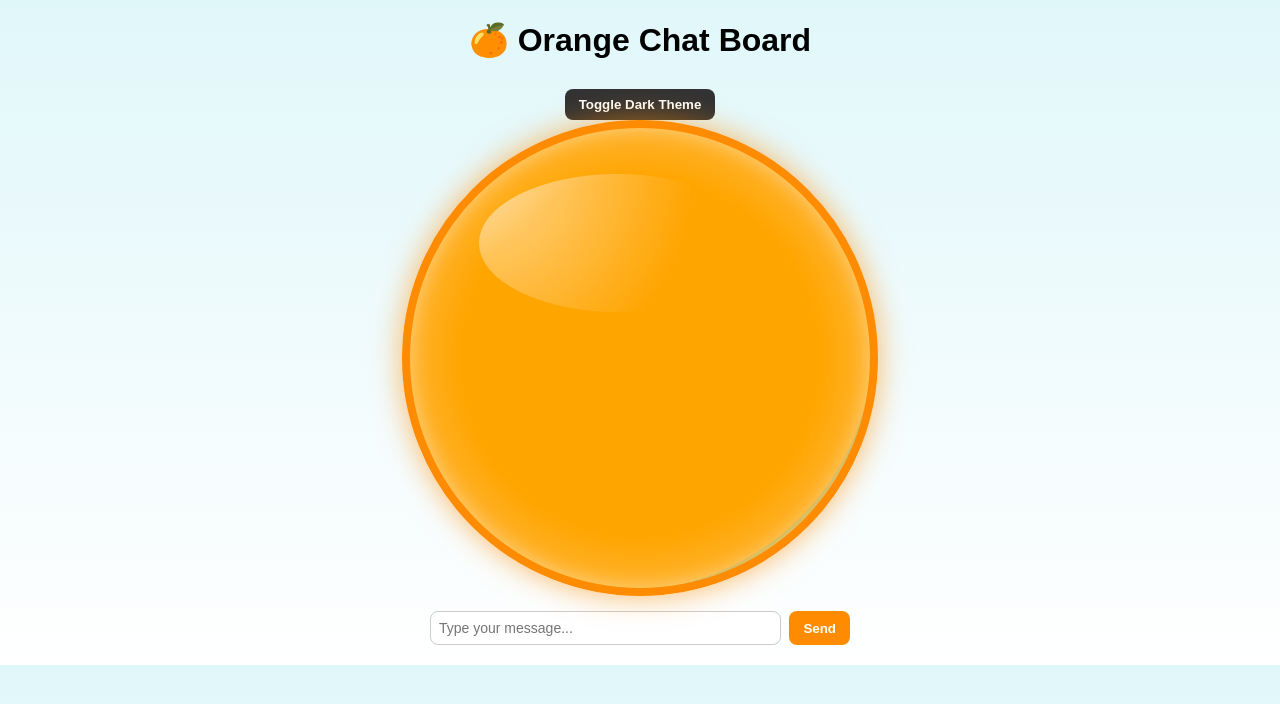
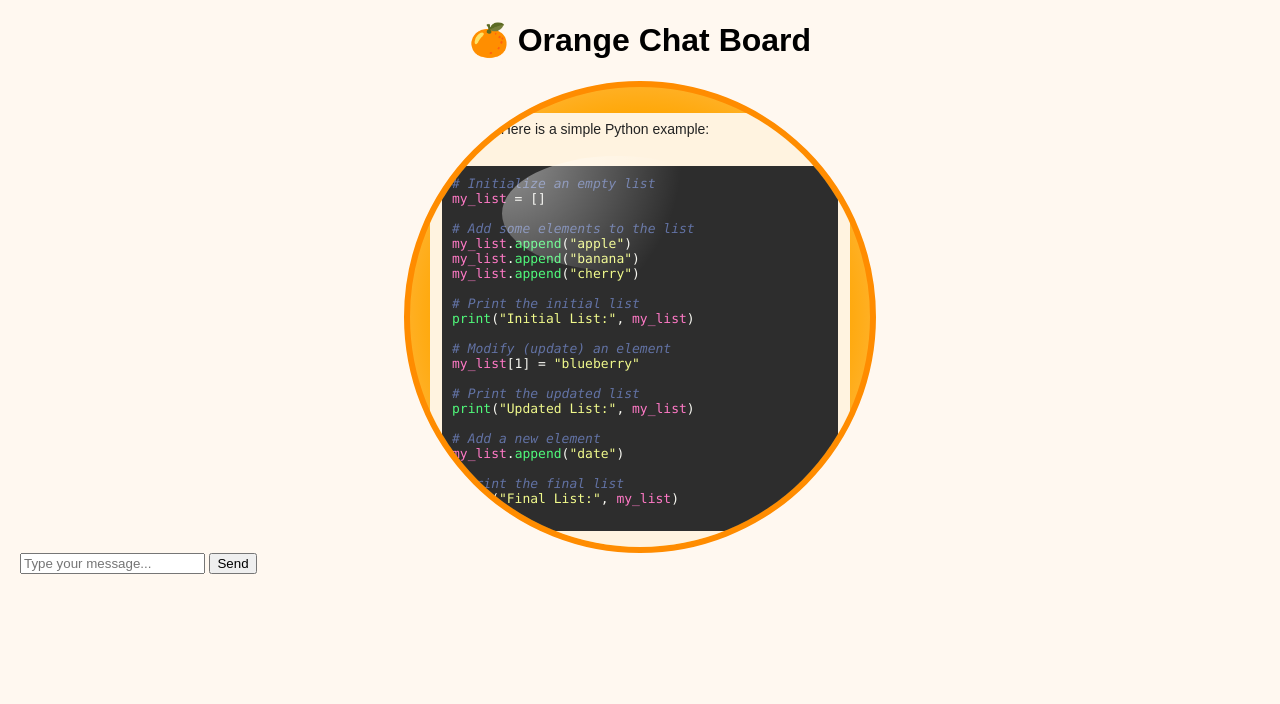
Before and after one commit to sunayanapamula-gif/chat-api, a Flask app: page / in a window 1280 px wide. Shown: the top 704 px of the page. Run offline with Flask 3, Linux system fonts and the light colour scheme.

Commit message:
Update index.html

```diff
--- a/templates/index.html
+++ b/templates/index.html
@@ -7,161 +7,131 @@
         body {
             font-family: Arial, sans-serif;
             margin: 20px;
-            background: linear-gradient(to bottom, #e0f7fa, #ffffff);
-            text-align: center;
-            transition: background 0.5s ease;
+            background: #fff8f0;
         }
-        h1 { margin-bottom: 15px; }
-
         #chat-box {
-            border: 8px solid #ff8c00;
+            border: 6px solid #ff8c00;
             border-radius: 50%;
-            background: radial-gradient(circle at center, #ffa500 55%, #ffcc80 100%);
-            width: 420px; height: 420px; margin: auto; padding: 20px;
-            overflow-y: auto; color: #333; position: relative;
-            box-shadow: 0 0 30px rgba(255,140,0,0.6), inset 0 0 20px rgba(255,255,255,0.4);
-            transition: background 0.5s ease, box-shadow 0.5s ease;
+            background: radial-gradient(circle at center, #ffa500 60%, #ffcc80 100%);
+            width: 420px;
+            height: 420px;
+            margin: auto;
+            padding: 20px;
+            overflow-y: auto;
+            color: #333;
+            position: relative;
         }
 
+        /* Glossy highlight */
         .glossy {
             position: absolute;
-            top: 10%; left: 15%;
-            width: 60%; height: 30%;
-            background: radial-gradient(circle at top left, rgba(255,255,255,0.8), transparent 70%);
+            top: 15%; left: 20%;
+            width: 50%; height: 25%;
+            background: radial-gradient(circle at top left, rgba(255,255,255,0.7), transparent 70%);
             border-radius: 50%;
             opacity: 0.7;
             pointer-events: none;
         }
 
-        #chat-box::before {
-            content: "";
-            position: absolute;
-            top: -20px; left: -20px;
-            width: 460px; height: 460px;
-            border-radius: 50%;
-            border: 4px solid rgba(0, 188, 212, 0.4);
-            animation: ripple 4s infinite ease-in-out;
+        .user {
+            background: #ff7043;
+            color: #fff;
+            padding: 8px 12px;
+            border-radius: 12px;
+            margin: 6px 0;
+            text-align: right;
+            font-size: 14px;
         }
-        @keyframes ripple {
-            0% { transform: scale(1); opacity: 0.6; }
-            50% { transform: scale(1.1); opacity: 0.3; }
-            100% { transform: scale(1); opacity: 0.6; }
+        .ai {
+            background: #fff3e0;
+            color: #222;
+            padding: 8px 12px;
+            border-radius: 12px;
+            margin: 6px 0;
+            text-align: left;
+            font-size: 14px;
+            font-weight: 500;
+        }
+        .typing {
+            font-style: italic;
+            color: #ff8c00;
+            margin: 6px 0;
+            text-align: left;
         }
 
-        #chat-box::after {
-            content: "";
-            position: absolute;
-            bottom: 10px; right: 20px;
-            width: 12px; height: 12px;
-            background: rgba(255,255,255,0.7);
-            border-radius: 50%;
-            box-shadow: 0 -30px 0 rgba(255,255,255,0.5),
-                        -20px -60px 0 rgba(255,255,255,0.4),
-                        25px -90px 0 rgba(255,255,255,0.3);
+        /* Code block styling */
+        pre {
+            background: #2d2d2d;
+            color: #f8f8f2;
+            padding: 10px;
+            border-radius: 8px;
+            overflow-x: auto;
+            font-size: 13px;
+            font-family: Consolas, monospace;
         }
-
-        .user {
-            background: #ff7043; color: #fff; padding: 8px 12px;
-            border-radius: 16px; margin: 8px auto; text-align: right;
-            font-size: 14px; display: block; max-width: 80%;
-            box-shadow: 0 2px 6px rgba(0,0,0,0.2);
-        }
-        .ai {
-            background: #fff3e0; color: #222; padding: 8px 12px;
-            border-radius: 16px; margin: 8px auto; text-align: left;
-            font-size: 14px; display: block; max-width: 80%;
-            box-shadow: 0 2px 6px rgba(0,0,0,0.2);
-        }
-        .typing { font-style: italic; color: #ff8c00; margin: 6px auto; text-align: left; display: block; }
-
-        #input-box { margin-top: 15px; display: flex; gap: 8px; max-width: 420px; margin-left: auto; margin-right: auto; }
-        #message { flex: 1; padding: 8px; border-radius: 8px; border: 1px solid #ccc; font-size: 14px; }
-        button { padding: 8px 14px; background: #ff8c00; color: #fff; border: none; border-radius: 8px; cursor: pointer; font-weight: bold; }
-        button:hover { background: #e67e22; }
-
-        #theme-btn {
-            margin-top: 15px;
-            background: #333;
-            color: #fff;
-        }
-
-        #code-panel {
-            position: fixed; top: 0; left: -500px; width: 400px; height: 100%;
-            background: #2d2d2d; color: #f8f8f2; box-shadow: 4px 0 12px rgba(0,0,0,0.3);
-            padding: 20px; overflow-y: auto; transition: all 0.6s ease; opacity: 0; z-index: 999;
-        }
-        #code-panel.show { left: 0; opacity: 1; }
-        #close-btn, #normal-btn, #clear-btn {
-            background: #ff8c00; color: #fff; border: none; padding: 6px 12px;
-            border-radius: 6px; cursor: pointer; font-weight: bold; margin: 5px;
-        }
-        #close-btn:hover, #normal-btn:hover, #clear-btn:hover { background: #e67e22; }
-
-        pre { background: #1e1e1e; padding: 12px; border-radius: 8px; font-size: 13px;
-            font-family: Consolas, monospace; text-align: left; white-space: pre-wrap; word-wrap: break-word; line-height: 1.4; }
-
-        /* Dark theme styles */
-        body.dark {
-            background: #121212;
-            color: #eee;
-        }
-        body.dark #chat-box {
-            background: radial-gradient(circle at center, #222 55%, #444 100%);
-            box-shadow: 0 0 40px rgba(255,215,0,0.4), inset 0 0 20px rgba(255,215,0,0.2);
-        }
-        body.dark .ai { background: #333; color: #ffd700; }
-        body.dark .user { background: #ff5722; }
-
-        /* Golden star sparkles */
-        .sparkle {
-            position: absolute;
-            width: 8px; height: 8px;
-            background: radial-gradient(circle, #ffd700 40%, transparent 70%);
-            border-radius: 50%;
-            animation: sparkle 2s infinite ease-in-out;
-            pointer-events: none;
-        }
-        @keyframes sparkle {
-            0% { transform: scale(0.5); opacity: 0.6; }
-            50% { transform: scale(1.4); opacity: 1; }
-            100% { transform: scale(0.5); opacity: 0.6; }
-        }
+        .keyword { color: #ff79c6; }
+        .string { color: #f1fa8c; }
+        .comment { color: #6272a4; font-style: italic; }
+        .function { color: #50fa7b; }
     </style>
 </head>
 <body>
-    <h1>🍊 Orange Chat Board</h1>
-    <button id="theme-btn" onclick="toggleTheme()">Toggle Dark Theme</button>
-    <div id="chat-box"><div class="glossy"></div></div>
+    <h1 style="text-align:center;">🍊 Orange Chat Board</h1>
+    <div id="chat-box">
+        <div class="glossy"></div>
+        <!-- Example AI response with colored Python code -->
+        <div class="ai">
+            🍊 Sure! Here is a simple Python example:<br><br>
+            <pre>
+<span class="comment"># Initialize an empty list</span>
+<span class="keyword">my_list</span> = []
+
+<span class="comment"># Add some elements to the list</span>
+<span class="keyword">my_list</span>.<span class="function">append</span>(<span class="string">"apple"</span>)
+<span class="keyword">my_list</span>.<span class="function">append</span>(<span class="string">"banana"</span>)
+<span class="keyword">my_list</span>.<span class="function">append</span>(<span class="string">"cherry"</span>)
+
+<span class="comment"># Print the initial list</span>
+<span class="function">print</span>(<span class="string">"Initial List:"</span>, <span class="keyword">my_list</span>)
+
+<span class="comment"># Modify (update) an element</span>
+<span class="keyword">my_list</span>[1] = <span class="string">"blueberry"</span>
+
+<span class="comment"># Print the updated list</span>
+<span class="function">print</span>(<span class="string">"Updated List:"</span>, <span class="keyword">my_list</span>)
+
+<span class="comment"># Add a new element</span>
+<span class="keyword">my_list</span>.<span class="function">append</span>(<span class="string">"date"</span>)
+
+<span class="comment"># Print the final list</span>
+<span class="function">print</span>(<span class="string">"Final List:"</span>, <span class="keyword">my_list</span>)
+            </pre>
+        </div>
+    </div>
     <div id="input-box">
         <input type="text" id="message" placeholder="Type your message..." />
         <button onclick="sendMessage()">Send</button>
     </div>
 
-    <div id="code-panel">
-        <button id="close-btn" onclick="closeCode()">Close ✖</button>
-        <button id="clear-btn" onclick="clearAppear()">Clear Appear</button>
-        <button id="normal-btn" onclick="backToNormal()">Back to Normal</button>
-        <pre id="code-content"></pre>
-    </div>
-
     <script>
         const msgInput = document.getElementById("message");
-        const chatBox = document.getElementById("chat-box");
 
-        msgInput.addEventListener("keydown", function(event) {
+        msgInput.addEventListener("keypress", function(event) {
             if (event.key === "Enter") {
                 event.preventDefault();
                 sendMessage();
             }
         });
 
-        function sendMessage() {
+        async function sendMessage() {
             const msg = msgInput.value.trim();
             if (!msg) return;
 
+            const chatBox = document.getElementById("chat-box");
+
             const userBubble = document.createElement("div");
             userBubble.className = "user";
-            userBubble.innerHTML = "😳 " + msg;
+            userBubble.innerHTML = "🙂 " + msg;
             chatBox.appendChild(userBubble);
 
             msgInput.value = "";
@@ -172,91 +142,29 @@
             chatBox.appendChild(typingBubble);
             chatBox.scrollTop = chatBox.scrollHeight;
 
-            setTimeout(() => {
+            try {
+                const res = await fetch("/chat", {
+                    method: "POST",
+                    headers: { "Content-Type": "application/json" },
+                    body: JSON.stringify({ message: msg })
+                });
+                const data = await res.json();
+
                 chatBox.removeChild(typingBubble);
 
                 const aiBubble = document.createElement("div");
                 aiBubble.className = "ai";
-                                aiBubble.innerHTML = msg.toLowerCase().includes("code")
-                    ? "🍊 Generating your code..."
-                    : "🍊 Got your message!";
+                aiBubble.innerHTML = "🍊 " + (data.response || "Error: No reply");
                 chatBox.appendChild(aiBubble);
+
                 chatBox.scrollTop = chatBox.scrollHeight;
-
-                if (msg.toLowerCase().includes("code")) {
-                    generateCode(msg);
-                }
-            }, 800);
-        }
-
-        function generateCode(userRequest) {
-            const codePanel = document.getElementById("code-panel");
-            const codeContent = document.getElementById("code-content");
-
-            if (userRequest.toLowerCase().includes("list")) {
-                codeContent.textContent = `
-# Initialize an empty list
-my_list = []
-
-# Add some elements
-my_list.append("apple")
-my_list.append("banana")
-my_list.append("cherry")
-
-print("Initial List:", my_list)
-
-# Modify an element
-my_list[1] = "blueberry"
-print("Updated List:", my_list)
-
-# Add a new element
-my_list.append("date")
-print("Final List:", my_list)
-                `;
-            } else {
-                codeContent.textContent = "# Example code for: " + userRequest;
-            }
-
-            codePanel.classList.add("show");
-        }
-
-        function closeCode() {
-            document.getElementById("code-panel").classList.remove("show");
-        }
-
-        function clearAppear() {
-            const codePanel = document.getElementById("code-panel");
-            codePanel.style.opacity = "0";
-            setTimeout(() => {
-                codePanel.style.opacity = "1";
-            }, 600);
-        }
-
-        function backToNormal() {
-            const codePanel = document.getElementById("code-panel");
-            const codeContent = document.getElementById("code-content");
-            codeContent.textContent = "";
-            codePanel.classList.remove("show");
-            codePanel.style.opacity = "0";
-        }
-
-        // Dark theme toggle with golden sparkles
-        function toggleTheme() {
-            document.body.classList.toggle("dark");
-
-            // Remove old sparkles
-            document.querySelectorAll(".sparkle").forEach(s => s.remove());
-
-            if (document.body.classList.contains("dark")) {
-                // Add golden sparkles inside orange
-                for (let i = 0; i < 12; i++) {
-                    const sparkle = document.createElement("div");
-                    sparkle.className = "sparkle";
-                    sparkle.style.top = Math.random() * 380 + "px";
-                    sparkle.style.left = Math.random() * 380 + "px";
-                    sparkle.style.animationDelay = (Math.random() * 2) + "s";
-                    document.getElementById("chat-box").appendChild(sparkle);
-                }
+            } catch (err) {
+                chatBox.removeChild(typingBubble);
+                const errorBubble = document.createElement("div");
+                errorBubble.className = "ai";
+                errorBubble.style.color = "red";
+                errorBubble.innerHTML = "⚠️ Error: " + err.message;
+                chatBox.appendChild(errorBubble);
             }
         }
     </script>
```
